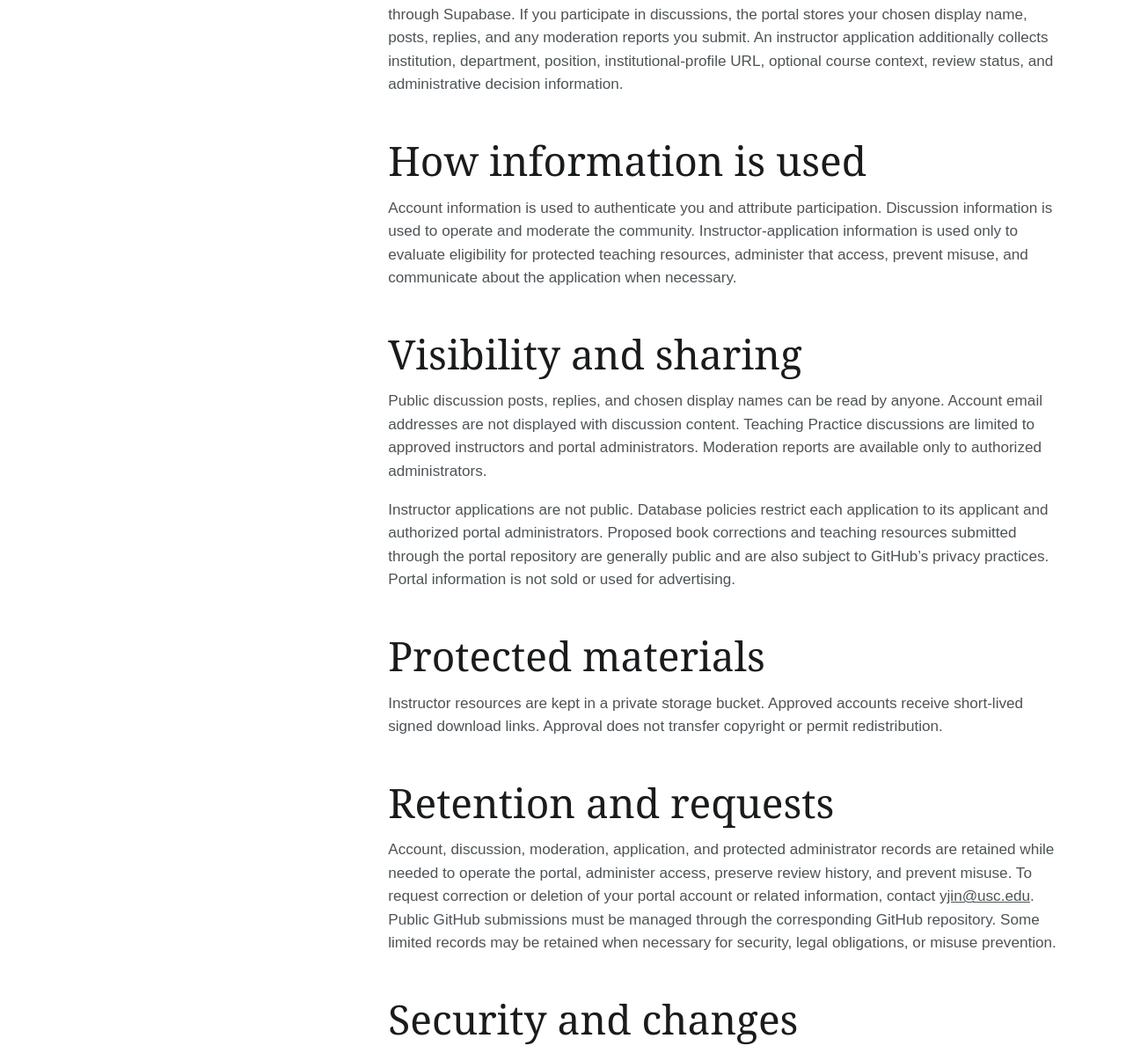
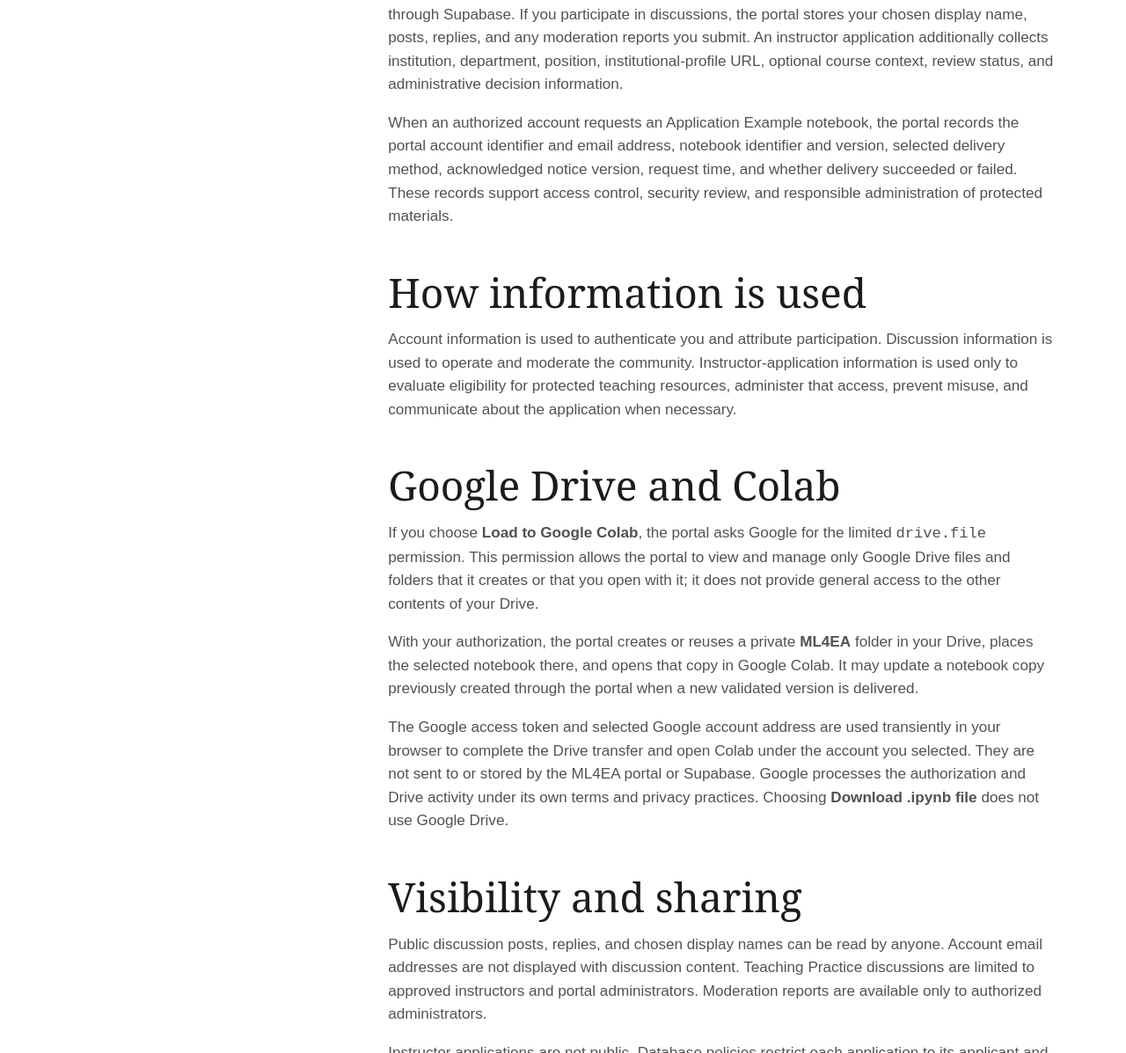
Before and after one commit to ml4ea/ml4ea.github.io, an Astro site: page /privacy in a window 1280 px wide. Shown: the part 671-1868 px from the top of the page at 88% size. Built offline with nearby package versions, Linux system fonts and the light colour scheme; Astro itself is replaced by a stand-in of ours; no server answers.

Commit message:
Document Google Drive notebook delivery privacy

```diff
--- a/src/pages/privacy.astro
+++ b/src/pages/privacy.astro
@@ -10,15 +10,21 @@
     <div class="container privacy-layout">
       <aside>
         <p class="eyebrow">Effective</p>
-        <p><time datetime="2026-07-22">July 22, 2026</time></p>
-        <a class="text-link" href="mailto:yjin@usc.edu">Privacy questions</a>
+        <p><time datetime="2026-07-25">July 25, 2026</time></p>
+        <a class="text-link" href="mailto:ml4ea.book@gmail.com">Privacy questions</a>
       </aside>
       <div class="prose">
         <h2>Information collected</h2>
         <p>Email-code authentication stores your email address, account identifier, and session information through Supabase. If you participate in discussions, the portal stores your chosen display name, posts, replies, and any moderation reports you submit. An instructor application additionally collects institution, department, position, institutional-profile URL, optional course context, review status, and administrative decision information.</p>
+        <p>When an authorized account requests an Application Example notebook, the portal records the portal account identifier and email address, notebook identifier and version, selected delivery method, acknowledged notice version, request time, and whether delivery succeeded or failed. These records support access control, security review, and responsible administration of protected materials.</p>
 
         <h2>How information is used</h2>
         <p>Account information is used to authenticate you and attribute participation. Discussion information is used to operate and moderate the community. Instructor-application information is used only to evaluate eligibility for protected teaching resources, administer that access, prevent misuse, and communicate about the application when necessary.</p>
+
+        <h2>Google Drive and Colab</h2>
+        <p>If you choose <strong>Load to Google Colab</strong>, the portal asks Google for the limited <code>drive.file</code> permission. This permission allows the portal to view and manage only Google Drive files and folders that it creates or that you open with it; it does not provide general access to the other contents of your Drive.</p>
+        <p>With your authorization, the portal creates or reuses a private <strong>ML4EA</strong> folder in your Drive, places the selected notebook there, and opens that copy in Google Colab. It may update a notebook copy previously created through the portal when a new validated version is delivered.</p>
+        <p>The Google access token and selected Google account address are used transiently in your browser to complete the Drive transfer and open Colab under the account you selected. They are not sent to or stored by the ML4EA portal or Supabase. Google processes the authorization and Drive activity under its own terms and privacy practices. Choosing <strong>Download .ipynb file</strong> does not use Google Drive.</p>
 
         <h2>Visibility and sharing</h2>
         <p>Public discussion posts, replies, and chosen display names can be read by anyone. Account email addresses are not displayed with discussion content. Teaching Practice discussions are limited to approved instructors and portal administrators. Moderation reports are available only to authorized administrators.</p>
@@ -28,7 +34,7 @@
         <p>Instructor resources are kept in a private storage bucket. Approved accounts receive short-lived signed download links. Approval does not transfer copyright or permit redistribution.</p>
 
         <h2>Retention and requests</h2>
-        <p>Account, discussion, moderation, application, and protected administrator records are retained while needed to operate the portal, administer access, preserve review history, and prevent misuse. To request correction or deletion of your portal account or related information, contact <a href="mailto:yjin@usc.edu">yjin@usc.edu</a>. Public GitHub submissions must be managed through the corresponding GitHub repository. Some limited records may be retained when necessary for security, legal obligations, or misuse prevention.</p>
+        <p>Account, discussion, moderation, application, notebook-delivery audit, and protected administrator records are retained while needed to operate the portal, administer access, preserve review history, and prevent misuse. To request correction or deletion of your portal account or related information, contact <a href="mailto:ml4ea.book@gmail.com">ml4ea.book@gmail.com</a>. Public GitHub submissions must be managed through the corresponding GitHub repository. Some limited records may be retained when necessary for security, legal obligations, or misuse prevention.</p>
 
         <h2>Security and changes</h2>
         <p>The portal uses verified email sign-in, Row Level Security, private storage, and expiring links. No internet service can guarantee absolute security. Material changes to this notice will be recorded on this page and may also be announced through portal updates.</p>
```
